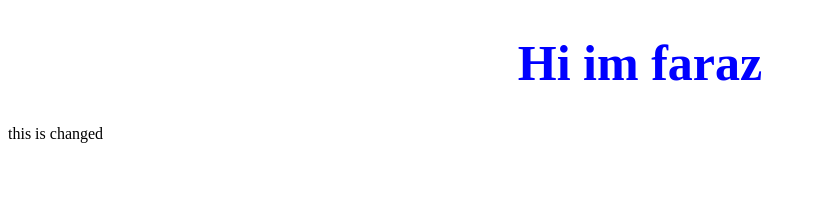
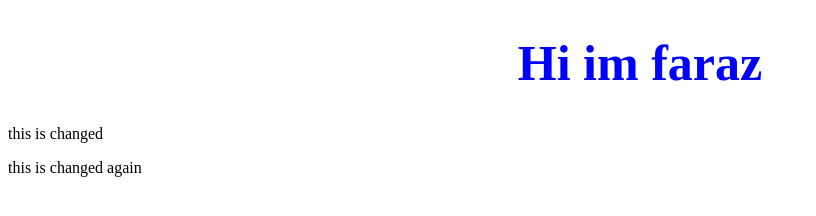
Before and after one commit to Thedeveloper28/local-repo, a plain HTML site: page index.html in a window 1280 px wide. Shown: the whole page, without its empty margins (0-816 px from the left). Drawn offline with Linux system fonts and the light colour scheme.

Commit message:
i've fixed new bug in this project

```diff
--- a/index.html
+++ b/index.html
@@ -10,6 +10,7 @@
     <div>
         <h1>Hi im faraz</h1>
         <p>this is changed</p>
+        <p>this is changed again</p>
     </div>
 </body>
 </html>
```
